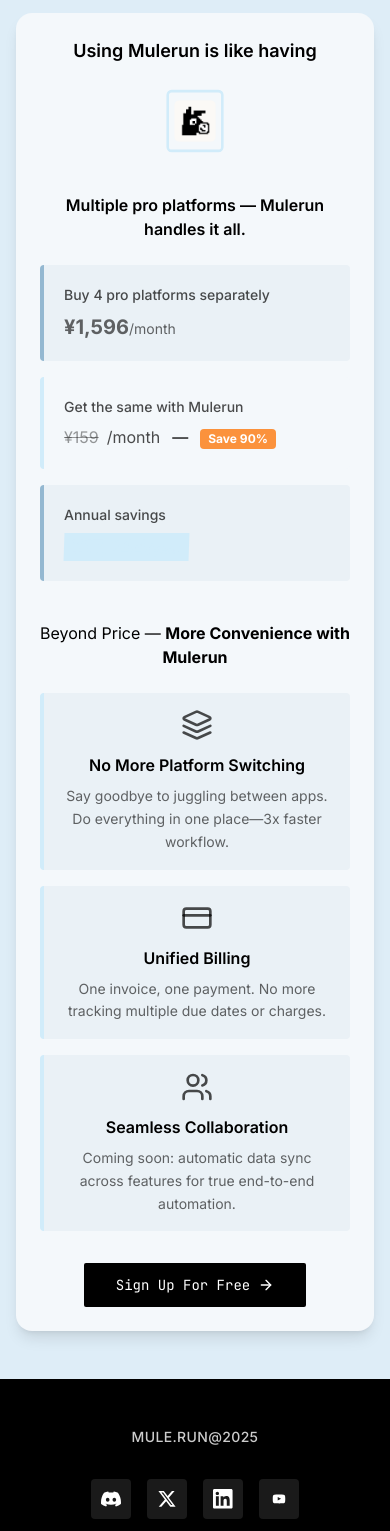
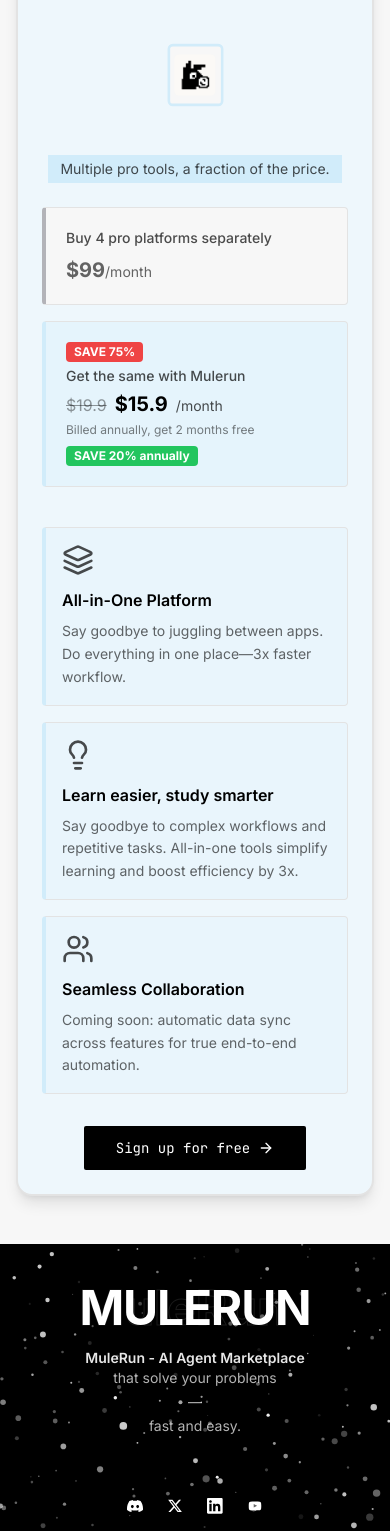
Before and after one commit to Henglu1129/learningtools-ai, a React (Vite) app: page /themes/learningtools-ai in a window 390 px wide. Shown: the part 7361-8892 px from the top of the page. Built offline with nearby package versions, Linux system fonts and the light colour scheme; the HTML template or start-up script is replaced by a standard one.

Commit message:
Reverted to commit ecb5f3a1917a5fb47a9fd453bc65088ea778a936

```diff
--- a/src/components/landing/Footer.tsx
+++ b/src/components/landing/Footer.tsx
@@ -1,71 +1,224 @@
+import { useEffect, useRef, useState } from "react";
 import { trackClick, ANALYTICS_EVENTS } from "@/lib/analytics";
 
 const Footer = () => {
+  const canvasRef = useRef<HTMLCanvasElement>(null);
+  const [hoveredCell, setHoveredCell] = useState<number | null>(null);
+
+  useEffect(() => {
+    const canvas = canvasRef.current;
+    if (!canvas) return;
+
+    const ctx = canvas.getContext('2d');
+    if (!ctx) return;
+
+    const resizeCanvas = () => {
+      canvas.width = canvas.offsetWidth;
+      canvas.height = canvas.offsetHeight;
+    };
+
+    resizeCanvas();
+    window.addEventListener('resize', resizeCanvas);
+
+    const stars: { x: number; y: number; size: number; opacity: number; twinkleSpeed: number }[] = [];
+    const starCount = 150;
+
+    for (let i = 0; i < starCount; i++) {
+      stars.push({
+        x: Math.random() * canvas.width,
+        y: Math.random() * canvas.height,
+        size: Math.random() * 2 + 0.5,
+        opacity: Math.random() * 0.8 + 0.2,
+        twinkleSpeed: Math.random() * 0.02 + 0.01,
+      });
+    }
+
+    const particles: { x: number; y: number; size: number; speed: number; opacity: number }[] = [];
+    const particleCount = 30;
+
+    for (let i = 0; i < particleCount; i++) {
+      particles.push({
+        x: Math.random() * canvas.width,
+        y: canvas.height + Math.random() * 100,
+        size: Math.random() * 3 + 1,
+        speed: Math.random() * 0.5 + 0.2,
+        opacity: Math.random() * 0.6 + 0.2,
+      });
+    }
+
+    let animationId: number;
+    let time = 0;
+
+    const animate = () => {
+      ctx.fillStyle = '#000';
+      ctx.fillRect(0, 0, canvas.width, canvas.height);
+
+      stars.forEach((star) => {
+        const twinkle = Math.sin(time * star.twinkleSpeed) * 0.3 + 0.7;
+        ctx.beginPath();
+        ctx.arc(star.x, star.y, star.size, 0, Math.PI * 2);
+        ctx.fillStyle = `rgba(255, 255, 255, ${star.opacity * twinkle})`;
+        ctx.fill();
+      });
+
+      particles.forEach((particle) => {
+        particle.y -= particle.speed;
+        if (particle.y < -10) {
+          particle.y = canvas.height + 10;
+          particle.x = Math.random() * canvas.width;
+        }
+        ctx.beginPath();
+        ctx.arc(particle.x, particle.y, particle.size, 0, Math.PI * 2);
+        ctx.fillStyle = `rgba(255, 255, 255, ${particle.opacity})`;
+        ctx.fill();
+      });
+
+      time++;
+      animationId = requestAnimationFrame(animate);
+    };
+
+    animate();
+
+    return () => {
+      window.removeEventListener('resize', resizeCanvas);
+      cancelAnimationFrame(animationId);
+    };
+  }, []);
+
+  const cells = Array.from({ length: 18 }, (_, i) => i);
+
   return (
-    <footer className="bg-black py-12 px-4">
-      <div className="max-w-4xl mx-auto text-center">
-        {/* Title */}
-        <p className="text-white/80 text-sm md:text-base font-medium tracking-wide mb-8">
-          MULE.RUN@2025
-        </p>
+    <footer className="relative flex h-[350px] md:h-[450px] w-full flex-col justify-between overflow-hidden bg-black">
+      <canvas ref={canvasRef} className="absolute inset-0 h-full w-full pointer-events-none" />
 
-        {/* Social Icons */}
-        <div className="flex justify-center items-center gap-4 mb-8">
+      <div className="relative z-10 flex flex-col items-center justify-start pt-10 md:pt-14 flex-1">
+        <div className="relative mule-run-title-wrapper">
+          {/* White text layer (base) - using system fonts similar to reference */}
+          <h2
+            className="text-5xl md:text-7xl lg:text-[110px] text-white tracking-tight select-none"
+            style={{
+              fontFamily: '-apple-system, BlinkMacSystemFont, "Segoe UI", Roboto, Helvetica, Arial, sans-serif',
+              fontWeight: 700,
+              lineHeight: 1
+            }}
+          >
+            MuleRun
+          </h2>
+
+          {/* Grid overlay for hover interaction */}
+          <div
+            className="absolute inset-0 grid grid-rows-2 grid-cols-9"
+            style={{ width: '100%', height: '100%' }}
+          >
+            {cells.map((index) => {
+              const col = index % 9;
+              const row = Math.floor(index / 9);
+              const colPercent = (col / 9) * 100;
+              const rowPercent = (row / 2) * 100;
+
+              return (
+                <div
+                  key={index}
+                  className="relative cursor-pointer overflow-hidden"
+                  onMouseEnter={() => setHoveredCell(index)}
+                  onMouseLeave={() => setHoveredCell(null)}
+                >
+                  {/* Color filter overlay on hover - black becomes magenta, white becomes turquoise */}
+                  <div
+                    className="absolute inset-0 transition-all duration-300 mix-blend-screen"
+                    style={{
+                      backgroundColor: hoveredCell === index ? '#FF1493' : 'transparent'
+                    }}
+                  />
+
+                  {/* Text layer with color filter effect */}
+                  <div className="absolute inset-0 overflow-hidden">
+                    <div
+                      className="text-5xl md:text-7xl lg:text-[110px] select-none whitespace-nowrap transition-all duration-300"
+                      style={{
+                        fontFamily: '-apple-system, BlinkMacSystemFont, "Segoe UI", Roboto, Helvetica, Arial, sans-serif',
+                        fontWeight: 700,
+                        lineHeight: 1,
+                        color: hoveredCell === index ? '#40E0D0' : 'transparent',
+                        WebkitTextStroke: hoveredCell === index ? 'none' : '1px rgba(255, 255, 255, 0.1)',
+                        transform: `translate(-${colPercent}%, -${rowPercent}%)`,
+                        width: '900%',
+                        height: '200%',
+                      }}
+                    >
+                      MuleRun
+                    </div>
+                  </div>
+                </div>
+              );
+            })}
+          </div>
+        </div>
+
+        <div className="mt-4 md:mt-6 text-center text-white/70 text-sm md:text-base px-4">
+          <p className="font-semibold text-white/90">MuleRun - AI Agent Marketplace</p>
+          <p>that solve your problems</p>
+          <p className="my-1">—</p>
+          <p>fast and easy.</p>
+        </div>
+      </div>
+
+      <div className="relative z-10 grid grid-cols-1 md:grid-cols-3 items-center px-4 md:px-10 pb-4 gap-3">
+        <div className="flex flex-row justify-center md:justify-start gap-2">
           <a
             href="https://discord.gg/KK3zXcMkhg"
             target="_blank"
             rel="noopener noreferrer"
-            className="w-10 h-10 bg-white/10 rounded-lg flex items-center justify-center hover:bg-white/20 transition-colors"
+            className="w-8 h-8 rounded-full flex items-center justify-center hover:bg-white/10 transition-colors"
             onClick={() => trackClick(ANALYTICS_EVENTS.FOOTER_DISCORD)}
           >
-            <svg className="w-5 h-5" viewBox="0 0 24 24" fill="white"><path d="M20.317 4.492c-1.53-.69-3.17-1.2-4.885-1.49a.075.075 0 0 0-.079.036c-.21.369-.444.85-.608 1.23a18.566 18.566 0 0 0-5.487 0 12.36 12.36 0 0 0-.617-1.23A.077.077 0 0 0 8.562 3c-1.714.29-3.354.8-4.885 1.491a.07.07 0 0 0-.032.027C.533 9.093-.32 13.555.099 17.961a.08.08 0 0 0 .031.055 20.03 20.03 0 0 0 5.993 2.98.078.078 0 0 0 .084-.026c.462-.62.874-1.275 1.226-1.963.021-.04.001-.088-.041-.104a13.201 13.201 0 0 1-1.872-.878.075.075 0 0 1-.008-.125c.126-.093.252-.19.372-.287a.075.075 0 0 1 .078-.01c3.927 1.764 8.18 1.764 12.061 0a.075.075 0 0 1 .079.009c.12.098.245.195.372.288a.075.075 0 0 1-.006.125c-.598.344-1.22.635-1.873.877a.075.075 0 0 0-.041.105c.36.687.772 1.341 1.225 1.962a.077.077 0 0 0 .084.028 19.963 19.963 0 0 0 6.002-2.981.076.076 0 0 0 .032-.054c.5-5.094-.838-9.52-3.549-13.442a.06.06 0 0 0-.031-.028zM8.02 15.278c-1.182 0-2.157-1.069-2.157-2.38 0-1.312.956-2.38 2.157-2.38 1.21 0 2.176 1.077 2.157 2.38 0 1.312-.956 2.38-2.157 2.38zm7.975 0c-1.183 0-2.157-1.069-2.157-2.38 0-1.312.955-2.38 2.157-2.38 1.21 0 2.176 1.077 2.157 2.38 0 1.312-.946 2.38-2.157 2.38z"/></svg>
+            <svg className="w-4 h-4" viewBox="0 0 24 24" fill="white"><path d="M20.317 4.492c-1.53-.69-3.17-1.2-4.885-1.49a.075.075 0 0 0-.079.036c-.21.369-.444.85-.608 1.23a18.566 18.566 0 0 0-5.487 0 12.36 12.36 0 0 0-.617-1.23A.077.077 0 0 0 8.562 3c-1.714.29-3.354.8-4.885 1.491a.07.07 0 0 0-.032.027C.533 9.093-.32 13.555.099 17.961a.08.08 0 0 0 .031.055 20.03 20.03 0 0 0 5.993 2.98.078.078 0 0 0 .084-.026c.462-.62.874-1.275 1.226-1.963.021-.04.001-.088-.041-.104a13.201 13.201 0 0 1-1.872-.878.075.075 0 0 1-.008-.125c.126-.093.252-.19.372-.287a.075.075 0 0 1 .078-.01c3.927 1.764 8.18 1.764 12.061 0a.075.075 0 0 1 .079.009c.12.098.245.195.372.288a.075.075 0 0 1-.006.125c-.598.344-1.22.635-1.873.877a.075.075 0 0 0-.041.105c.36.687.772 1.341 1.225 1.962a.077.077 0 0 0 .084.028 19.963 19.963 0 0 0 6.002-2.981.076.076 0 0 0 .032-.054c.5-5.094-.838-9.52-3.549-13.442a.06.06 0 0 0-.031-.028zM8.02 15.278c-1.182 0-2.157-1.069-2.157-2.38 0-1.312.956-2.38 2.157-2.38 1.21 0 2.176 1.077 2.157 2.38 0 1.312-.956 2.38-2.157 2.38zm7.975 0c-1.183 0-2.157-1.069-2.157-2.38 0-1.312.955-2.38 2.157-2.38 1.21 0 2.176 1.077 2.157 2.38 0 1.312-.946 2.38-2.157 2.38z"/></svg>
           </a>
           <a
             href="https://x.com/mulerun_ai"
             target="_blank"
             rel="noopener noreferrer"
-            className="w-10 h-10 bg-white/10 rounded-lg flex items-center justify-center hover:bg-white/20 transition-colors"
+            className="w-8 h-8 rounded-full flex items-center justify-center hover:bg-white/10 transition-colors"
             onClick={() => trackClick(ANALYTICS_EVENTS.FOOTER_TWITTER)}
           >
-            <svg className="w-5 h-5" viewBox="0 0 24 24" fill="white"><path d="M17.9309 2.53467H21.0935L14.1841 10.4317L22.3125 21.1778H15.948L10.9632 14.6603L5.25933 21.1778H2.09478L9.48509 12.731L1.6875 2.53467H8.21354L12.7194 8.49185L17.9309 2.53467ZM16.8209 19.2848H18.5734L7.26131 4.32823H5.38074L16.8209 19.2848Z"/></svg>
+            <svg className="w-4 h-4" viewBox="0 0 24 24" fill="white"><path d="M17.9309 2.53467H21.0935L14.1841 10.4317L22.3125 21.1778H15.948L10.9632 14.6603L5.25933 21.1778H2.09478L9.48509 12.731L1.6875 2.53467H8.21354L12.7194 8.49185L17.9309 2.53467ZM16.8209 19.2848H18.5734L7.26131 4.32823H5.38074L16.8209 19.2848Z"/></svg>
           </a>
           <a
             href="https://www.linkedin.com/company/mulerun"
             target="_blank"
             rel="noopener noreferrer"
-            className="w-10 h-10 bg-white/10 rounded-lg flex items-center justify-center hover:bg-white/20 transition-colors"
+            className="w-8 h-8 rounded-full flex items-center justify-center hover:bg-white/10 transition-colors"
             onClick={() => trackClick(ANALYTICS_EVENTS.FOOTER_LINKEDIN)}
           >
-            <svg className="w-5 h-5" viewBox="0 0 23 23" fill="white"><path d="M20.8345 0H1.66113C0.742676 0 0 0.725098 0 1.62158V20.874C0 21.7705 0.742676 22.5 1.66113 22.5H20.8345C21.7529 22.5 22.5 21.7705 22.5 20.8784V1.62158C22.5 0.725098 21.7529 0 20.8345 0ZM6.67529 19.1733H3.33545V8.4331H6.67529V19.1733ZM5.00537 6.96973C3.93311 6.96973 3.06738 6.104 3.06738 5.03613C3.06738 3.96826 3.93311 3.10254 5.00537 3.10254C6.07324 3.10254 6.93896 3.96826 6.93896 5.03613C6.93896 6.09961 6.07324 6.96973 5.00537 6.96973ZM19.1733 19.1733H15.8379V13.9526C15.8379 12.709 15.8159 11.105 14.1021 11.105C12.3662 11.105 12.1025 12.4629 12.1025 13.8647V19.1733H8.77149V8.4331H11.9707V9.90088H12.0146C12.4585 9.05713 13.5483 8.16504 15.1699 8.16504C18.5493 8.16504 19.1733 10.3887 19.1733 13.2803V19.1733Z"/></svg>
+            <svg className="w-4 h-4" viewBox="0 0 23 23" fill="white"><path d="M20.8345 0H1.66113C0.742676 0 0 0.725098 0 1.62158V20.874C0 21.7705 0.742676 22.5 1.66113 22.5H20.8345C21.7529 22.5 22.5 21.7705 22.5 20.8784V1.62158C22.5 0.725098 21.7529 0 20.8345 0ZM6.67529 19.1733H3.33545V8.4331H6.67529V19.1733ZM5.00537 6.96973C3.93311 6.96973 3.06738 6.104 3.06738 5.03613C3.06738 3.96826 3.93311 3.10254 5.00537 3.10254C6.07324 3.10254 6.93896 3.96826 6.93896 5.03613C6.93896 6.09961 6.07324 6.96973 5.00537 6.96973ZM19.1733 19.1733H15.8379V13.9526C15.8379 12.709 15.8159 11.105 14.1021 11.105C12.3662 11.105 12.1025 12.4629 12.1025 13.8647V19.1733H8.77149V8.4331H11.9707V9.90088H12.0146C12.4585 9.05713 13.5483 8.16504 15.1699 8.16504C18.5493 8.16504 19.1733 10.3887 19.1733 13.2803V19.1733Z"/></svg>
           </a>
           <a
             href="https://www.youtube.com/@MuleRunofficial"
             target="_blank"
             rel="noopener noreferrer"
-            className="w-10 h-10 bg-white/10 rounded-lg flex items-center justify-center hover:bg-white/20 transition-colors"
+            className="w-8 h-8 rounded-full flex items-center justify-center hover:bg-white/10 transition-colors"
             onClick={() => trackClick(ANALYTICS_EVENTS.FOOTER_YOUTUBE)}
           >
             <svg className="w-5 h-5" viewBox="0 0 36 36" fill="white"><path d="M29.0259 13.5C29.0259 13.5 28.8062 11.9487 28.1294 11.2676C27.2725 10.3711 26.3145 10.3667 25.875 10.314C22.7285 10.0854 18.0044 10.0854 18.0044 10.0854H17.9956C17.9956 10.0854 13.2715 10.0854 10.125 10.314C9.68555 10.3667 8.72754 10.3711 7.87061 11.2676C7.19385 11.9487 6.97852 13.5 6.97852 13.5C6.97852 13.5 6.75 15.3238 6.75 17.1432V18.8482C6.75 20.6676 6.97412 22.4912 6.97412 22.4912C6.97412 22.4912 7.19385 24.0425 7.86621 24.7236C8.72314 25.6201 9.84814 25.5895 10.3491 25.6861C12.1509 25.8575 18 25.9102 18 25.9102C18 25.9102 22.7285 25.9014 25.875 25.6772C26.3145 25.6245 27.2725 25.6201 28.1294 24.7236C28.8062 24.0425 29.0259 22.4912 29.0259 22.4912C29.0259 22.4912 29.25 20.672 29.25 18.8482V17.1432C29.25 15.3238 29.0259 13.5 29.0259 13.5ZM15.6753 20.918V14.5942L21.7529 17.7671L15.6753 20.918Z"/></svg>
           </a>
         </div>
-
-        {/* Legal Links */}
-        <div className="flex justify-center items-center gap-8">
+        <div className="flex items-center justify-center gap-6">
           <a
             href="https://mulerun.com/docs/legal/user-terms-of-use"
-            className="text-white/70 text-sm underline hover:text-white transition-colors"
+            className="text-white text-xs underline hover:opacity-70 transition-opacity"
             onClick={() => trackClick(ANALYTICS_EVENTS.FOOTER_TERMS)}
           >
             Terms
           </a>
           <a
             href="https://mulerun.com/docs/legal/user-privacy-policy"
-            className="text-white/70 text-sm underline hover:text-white transition-colors"
+            className="text-white text-xs underline hover:opacity-70 transition-opacity"
             onClick={() => trackClick(ANALYTICS_EVENTS.FOOTER_PRIVACY)}
           >
             Privacy
           </a>
         </div>
+        <div className="text-white text-xs font-medium text-center md:text-right">MuleRun@2025</div>
       </div>
     </footer>
   );
--- a/src/components/landing/ReasonsSection.tsx
+++ b/src/components/landing/ReasonsSection.tsx
@@ -1,5 +1,5 @@
 import { Button } from "@/components/ui/button";
-import { ArrowRight, Layers, CreditCard, Users } from "lucide-react";
+import { ArrowRight, Layers, Lightbulb, Users } from "lucide-react";
 import { useEffect, useRef, useState } from "react";
 import iconQuizlet from "@/assets/icon-quizlet.png";
 import iconGrammarly from "@/assets/icon-grammarly.png";
@@ -25,13 +25,13 @@ const rightIcons = [
 const benefits = [
   {
     icon: Layers,
-    title: "No More Platform Switching",
+    title: "All-in-One Platform",
     description: "Say goodbye to juggling between apps. Do everything in one place—3x faster workflow.",
   },
   {
-    icon: CreditCard,
-    title: "Unified Billing",
-    description: "One invoice, one payment. No more tracking multiple due dates or charges.",
+    icon: Lightbulb,
+    title: "Learn easier, study smarter",
+    description: "Say goodbye to complex workflows and repetitive tasks. All-in-one tools simplify learning and boost efficiency by 3x.",
   },
   {
     icon: Users,
@@ -78,6 +78,7 @@ const ReasonsSection = () => {
       ? baseDistance * (1 - convergeFactor) * -1
       : baseDistance * (1 - convergeFactor);
 
+    // Icons start visible (opacity 1), fade out as they converge
     const opacity = scrollProgress === 0 ? 1 : Math.max(0, 1 - convergeFactor * 1.2);
     const scale = scrollProgress === 0 ? 1 : Math.max(0.2, 1 - convergeFactor * 0.8);
 
@@ -99,31 +100,21 @@ const ReasonsSection = () => {
   };
 
   return (
-    <section ref={sectionRef} className="py-12 md:py-20" style={{ backgroundColor: 'hsl(205, 60%, 92%)' }}>
+    <section ref={sectionRef} className="py-12 md:py-20 bg-background">
       <div className="max-w-7xl mx-auto px-4 md:px-10 lg:px-20">
-        {/* Title */}
-        <h2 className="text-2xl md:text-4xl lg:text-5xl text-center mb-2 font-bold text-foreground">
-          Mulerun's all-in-one edge
-        </h2>
-
-        <p className="text-center mb-8">
-          <span className="bg-highlight px-3 py-1 inline-block text-sm md:text-base rounded">Multiple pro tools, a fraction of the price.</span>
-        </p>
-
-        {/* Main content card */}
-        <div className="rounded-2xl p-6 md:p-10 shadow-lg" style={{ backgroundColor: 'hsl(205, 50%, 97%)' }}>
-          {/* Using Mulerun is like having */}
-          <p className="text-center text-foreground font-semibold text-lg mb-4">
-            Using Mulerun is like having
-          </p>
+        <div className="bg-cream border-2 border-border rounded-2xl p-6 md:p-10 shadow-lg">
+          {/* Title */}
+          <h2 className="text-2xl md:text-4xl lg:text-5xl text-center mb-8">
+            One account, all the tools you need
+          </h2>
 
           {/* Platform Icons with convergence animation */}
-          <div className="flex justify-center items-center gap-2 mb-8 overflow-hidden py-4">
+          <div className="flex justify-center items-center gap-2 mb-10 overflow-hidden py-4">
             {leftIcons.map((platform, index) => (
               <div
                 key={`left-${index}`}
-                className="w-10 h-10 md:w-14 md:h-14 rounded-lg border border-border/30 flex items-center justify-center overflow-hidden"
-                style={{ backgroundColor: 'hsl(205, 40%, 94%)', ...getSideIconStyle(leftIcons.length - 1 - index, 'left') }}
+                className="w-10 h-10 md:w-14 md:h-14 rounded-lg border-2 border-border bg-background flex items-center justify-center overflow-hidden"
+                style={getSideIconStyle(leftIcons.length - 1 - index, 'left')}
               >
                 <img
                   src={platform.icon}
@@ -134,8 +125,8 @@ const ReasonsSection = () => {
             ))}
 
             <div
-              className="w-12 h-12 md:w-16 md:h-16 rounded-lg border-2 border-highlight flex items-center justify-center overflow-hidden z-10"
-              style={{ backgroundColor: 'hsl(205, 50%, 97%)', ...getCenterIconStyle() }}
+              className="w-12 h-12 md:w-16 md:h-16 rounded-lg border-2 border-highlight bg-background flex items-center justify-center overflow-hidden z-10"
+              style={getCenterIconStyle()}
             >
               <img
                 src={iconMulerun}
@@ -147,8 +138,8 @@ const ReasonsSection = () => {
             {rightIcons.map((platform, index) => (
               <div
                 key={`right-${index}`}
-                className="w-10 h-10 md:w-14 md:h-14 rounded-lg border border-border/30 flex items-center justify-center overflow-hidden"
-                style={{ backgroundColor: 'hsl(205, 40%, 94%)', ...getSideIconStyle(index, 'right') }}
+                className="w-10 h-10 md:w-14 md:h-14 rounded-lg border-2 border-border bg-background flex items-center justify-center overflow-hidden"
+                style={getSideIconStyle(index, 'right')}
               >
                 <img
                   src={platform.icon}
@@ -160,32 +151,32 @@ const ReasonsSection = () => {
           </div>
 
           {/* Price section title */}
-          <p className="text-center text-foreground font-semibold mb-6">
-            Multiple pro platforms — Mulerun handles it all.
+          <p className="text-center text-foreground/70 mb-6">
+            <span className="bg-highlight px-3 py-1 inline-block text-sm md:text-base">Multiple pro tools, a fraction of the price.</span>
           </p>
 
-          {/* Price Comparison - 3 columns */}
-          <div className="grid grid-cols-1 md:grid-cols-3 gap-4 mb-10">
-            {/* Buy separately */}
-            <div className="p-5 rounded-lg border-l-4" style={{ backgroundColor: 'hsl(205, 40%, 94%)', borderLeftColor: 'hsl(205, 40%, 70%)' }}>
+          {/* Price Comparison */}
+          <div className="flex flex-col md:flex-row gap-4 mb-10 items-stretch">
+            <div className="bg-background border-l-4 border-l-muted-foreground/50 border border-border p-5 rounded-lg flex flex-col justify-center items-start flex-1">
               <p className="text-sm font-medium text-foreground/70 mb-2">Buy 4 pro platforms separately</p>
-              <p className="text-xl md:text-2xl font-bold text-foreground/60">¥1,596<span className="text-sm font-normal">/month</span></p>
+              <p className="text-xl md:text-2xl font-bold text-foreground/60">$99<span className="text-sm font-normal">/month</span></p>
             </div>
-
-            {/* Get with Mulerun */}
             <div
-              className="p-5 rounded-lg relative group cursor-pointer transition-all duration-300 hover:shadow-lg border-l-4 border-l-highlight"
-              style={{ backgroundColor: 'hsl(205, 50%, 97%)', borderColor: 'hsl(var(--highlight))' }}
+              className="bg-highlight/30 border-l-4 border-l-highlight border border-border p-5 rounded-lg relative group cursor-pointer transition-all duration-300 hover:shadow-lg flex flex-col justify-center items-start flex-1"
               onMouseEnter={() => setIsHovered(true)}
               onMouseLeave={() => setIsHovered(false)}
             >
-              <p className="text-sm font-medium text-foreground/70 mb-2">Get the same with Mulerun</p>
+              <div className="flex items-center gap-2 mb-1">
+                <span className="bg-red-500 text-white text-xs font-bold px-2 py-0.5 rounded">SAVE 75%</span>
+              </div>
+              <p className="text-sm font-medium text-foreground/70 mb-1">Get the same with Mulerun</p>
               <div className="flex items-baseline gap-2">
-                <span className="text-foreground/40 line-through text-base">¥159</span>
-                <span className="text-foreground/70">/month</span>
-                <span className="mx-1">—</span>
-                <span className="bg-orange-400 text-white text-xs font-bold px-2 py-0.5 rounded">Save 90%</span>
+                <span className="text-foreground/40 line-through text-base">$19.9</span>
+                <span className="text-xl md:text-2xl font-bold text-foreground">$15.9</span>
+                <span className="text-sm font-normal text-foreground/70">/month</span>
               </div>
+              <p className="text-xs text-foreground/50 mt-1">Billed annually, get 2 months free</p>
+              <span className="bg-green-500 text-white text-xs font-bold px-2 py-0.5 rounded mt-2">SAVE 20% annually</span>
 
               <div className={`absolute inset-0 bg-primary/90 rounded-lg flex items-center justify-center transition-opacity duration-300 ${isHovered ? 'opacity-100' : 'opacity-0 pointer-events-none'}`}>
                 <Button
@@ -205,28 +196,16 @@ const ReasonsSection = () => {
                 </Button>
               </div>
             </div>
-
-            {/* Annual savings */}
-            <div className="p-5 rounded-lg border-l-4" style={{ backgroundColor: 'hsl(205, 40%, 94%)', borderLeftColor: 'hsl(205, 40%, 70%)' }}>
-              <p className="text-sm font-medium text-foreground/70 mb-2">Annual savings</p>
-              <p className="text-xl md:text-2xl font-bold text-highlight">¥17,244<span className="text-sm font-normal">/year</span></p>
-            </div>
           </div>
-
-          {/* Beyond Price section */}
-          <p className="text-center text-foreground mb-6">
-            Beyond Price — <span className="font-bold">More Convenience with Mulerun</span>
-          </p>
 
           {/* Benefits */}
           <div className="grid md:grid-cols-3 gap-4 mb-8">
             {benefits.map((benefit, index) => (
               <div
                 key={index}
-                className="p-4 rounded-lg text-center border-l-4 border-l-highlight"
-                style={{ backgroundColor: 'hsl(205, 40%, 94%)' }}
+                className="bg-highlight/20 border-l-4 border-l-highlight border border-border p-4 rounded-lg text-left"
               >
-                <benefit.icon className="w-8 h-8 mb-3 text-foreground/70 mx-auto" />
+                <benefit.icon className="w-8 h-8 mb-3 text-foreground/70" />
                 <p className="font-semibold text-base mb-2">{benefit.title}</p>
                 <p className="text-sm text-foreground/60 leading-relaxed">{benefit.description}</p>
               </div>
@@ -245,7 +224,7 @@ const ReasonsSection = () => {
                 href="https://mulerun.com/signin"
                 onClick={() => trackClick(ANALYTICS_EVENTS.REASONS_SIGNUP)}
               >
-                Sign Up For Free <ArrowRight className="w-4 h-4" />
+                Sign up for free <ArrowRight className="w-4 h-4" />
               </a>
             </Button>
           </div>
```
